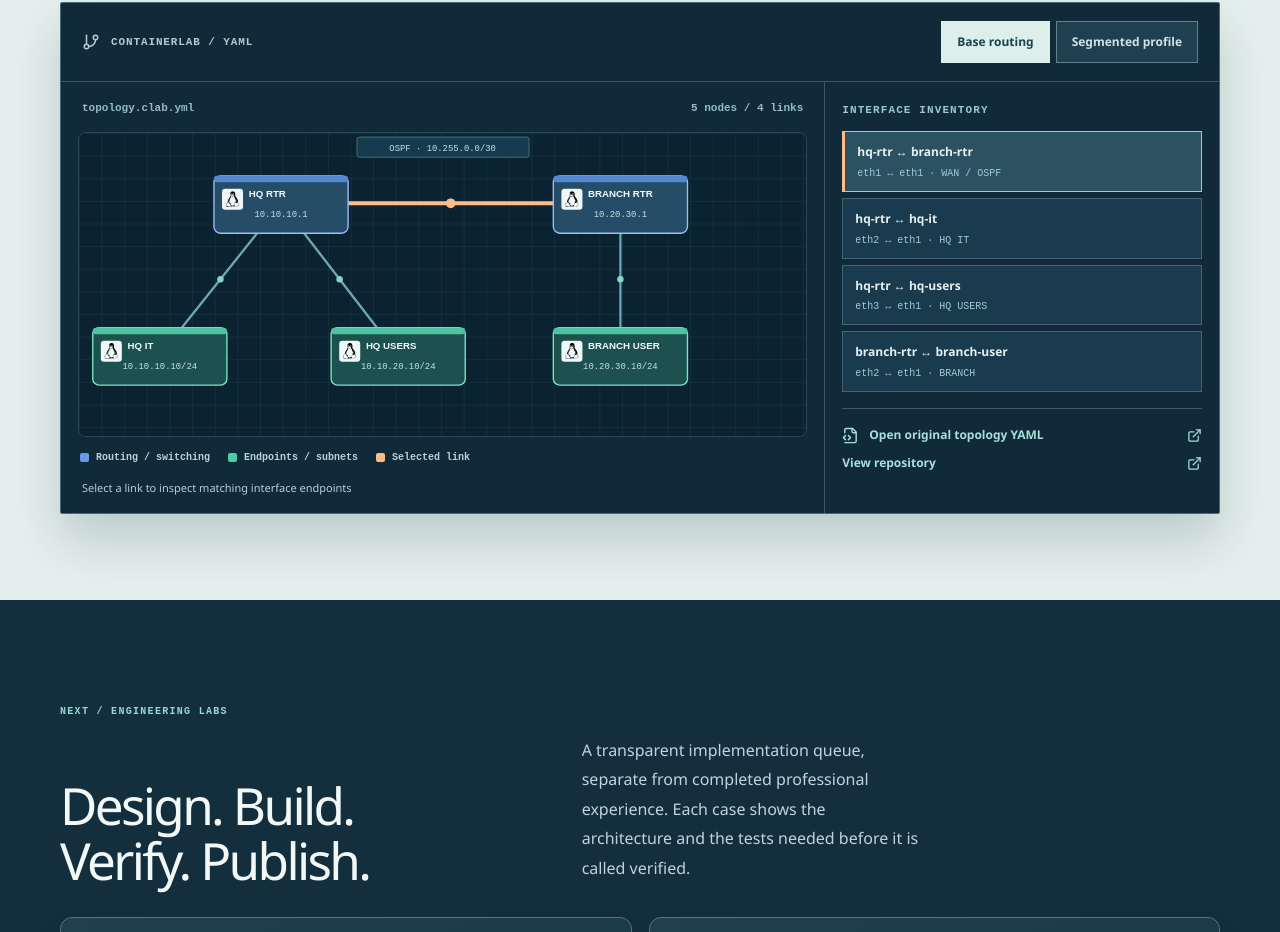
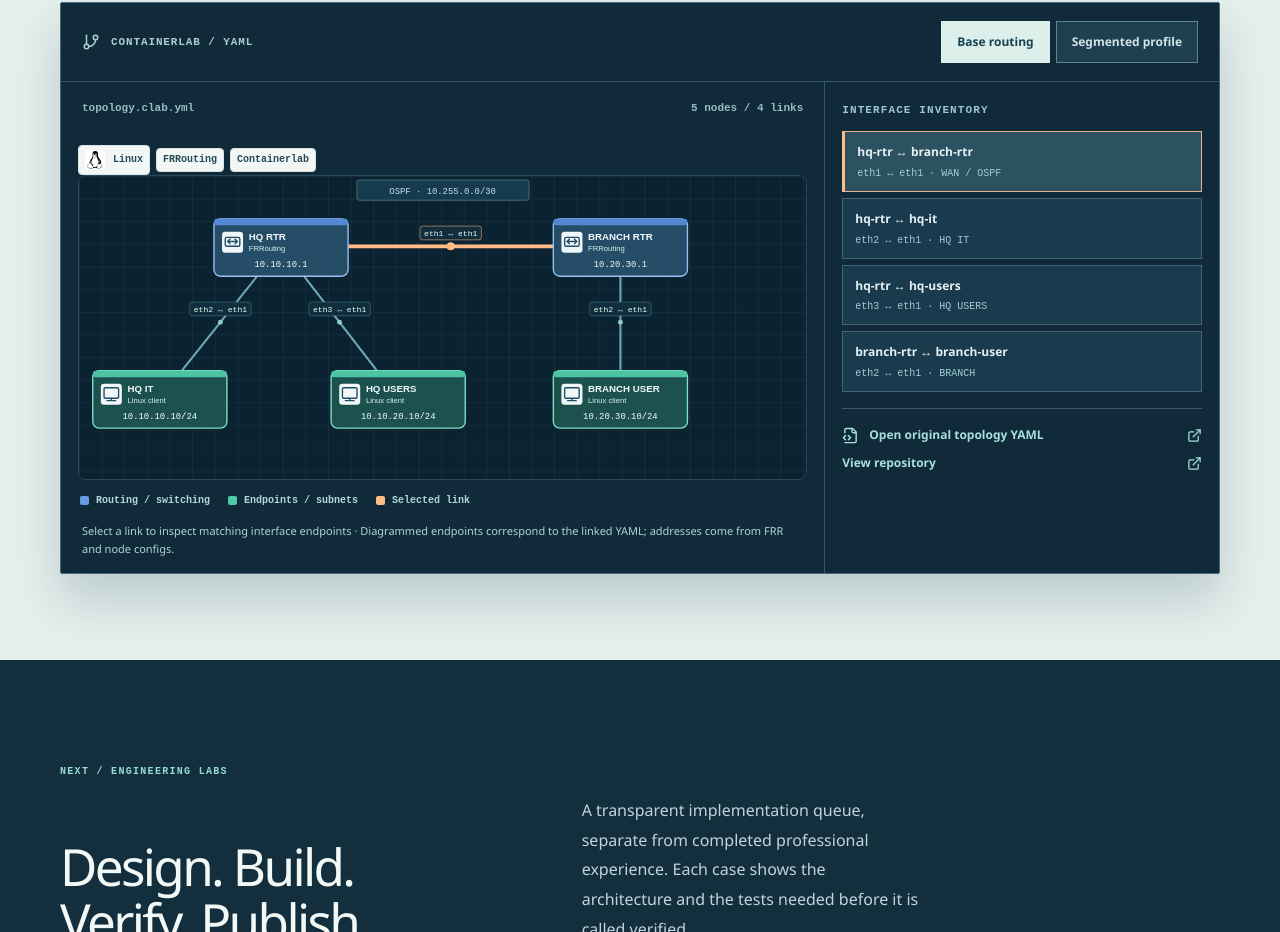
Before and after one commit to tahazitan/taha-zitane-portfolio, a Next.js app: page / in a window 1280 px wide. Shown: the part 7749-8681 px from the top of the page. Built offline with nearby package versions, Linux system fonts and the light colour scheme.

Commit message:
Render source-derived interface labels and truthful equipment roles in both topology profiles

```diff
--- a/src/components/SourceTopology.tsx
+++ b/src/components/SourceTopology.tsx
@@ -1,6 +1,7 @@
 "use client";
 import {useState} from "react";
 import {ExternalLink,GitBranch,FileCode2} from "lucide-react";
+import TechnologyMarks from "./TechnologyMarks";
 import type {Locale} from "@/data/content";
 
 // These links and interfaces match the owner's Containerlab YAML files.
@@ -38,9 +39,9 @@
  {a:"branch-switch",b:"branch-user",ports:"eth2 ↔ eth1"}
 ]};
 const copy={
- en:{kicker:"SOURCE-BACKED NETWORK",title:"The configuration is the source of truth.",intro:"An exact connection view derived from my public Containerlab YAML configurations. Not a GNS3 screenshot and not presented as proof of a running deployment.",a:"Base routing",b:"Segmented profile",inventory:"INTERFACE INVENTORY",read:"Open original topology YAML",project:"View repository",note:"Select a link to inspect matching interface endpoints",nodes:"nodes",links:"links"},
- fr:{kicker:"RÉSEAU DOCUMENTÉ PAR SON CODE",title:"L'architecture reliée à sa source.",intro:"Connexions fidèles aux fichiers YAML Containerlab de mon dépôt GitHub. Ce n'est pas une capture GNS3 ni une preuve de mise en production.",a:"Routage de base",b:"Profil segmenté",inventory:"INVENTAIRE DES INTERFACES",read:"Lire le YAML d'origine",project:"Voir le dépôt",note:"Choisissez une liaison pour examiner ses interfaces",nodes:"nœuds",links:"liens"},
- ar:{kicker:"شبكة موثقة بملفات المصدر",title:"الطوبولوجيا مطابقة لملفات الإعداد.",intro:"عرض للاتصالات المحددة في ملفات Containerlab YAML الموجودة في GitHub. ليس لقطة GNS3 ولا دليلاً على تشغيل الشبكة فعلياً.",a:"التوجيه الأساسي",b:"النسخة المجزأة",inventory:"المنافذ والاتصالات",read:"ملف YAML الأصلي",project:"افتح المستودع",note:"اختر اتصالاً لمعرفة المنافذ المطابقة",nodes:"أجهزة",links:"اتصالات"}
+ en:{kicker:"SOURCE-BACKED NETWORK",title:"The configuration is the source of truth.",intro:"An exact connection view derived from my public Containerlab YAML configurations. Not a GNS3 screenshot and not presented as proof of a running deployment.",a:"Base routing",b:"Segmented profile",inventory:"INTERFACE INVENTORY",read:"Open original topology YAML",project:"View repository",note:"Select a link to inspect matching interface endpoints",nodes:"nodes",links:"links",config:"Diagrammed endpoints correspond to the linked YAML; addresses come from FRR and node configs."},
+ fr:{kicker:"RÉSEAU DOCUMENTÉ PAR SON CODE",title:"L'architecture reliée à sa source.",intro:"Connexions fidèles aux fichiers YAML Containerlab de mon dépôt GitHub. Ce n'est pas une capture GNS3 ni une preuve de mise en production.",a:"Routage de base",b:"Profil segmenté",inventory:"INVENTAIRE DES INTERFACES",read:"Lire le YAML d'origine",project:"Voir le dépôt",note:"Choisissez une liaison pour examiner ses interfaces",nodes:"nœuds",links:"liens",config:"Liaisons tirées des YAML ; adressage relevé dans les configurations FRR et des hôtes."},
+ ar:{kicker:"شبكة موثقة بملفات المصدر",title:"الطوبولوجيا مطابقة لملفات الإعداد.",intro:"عرض للاتصالات المحددة في ملفات Containerlab YAML الموجودة في GitHub. ليس لقطة GNS3 ولا دليلاً على تشغيل الشبكة فعلياً.",a:"التوجيه الأساسي",b:"النسخة المجزأة",inventory:"المنافذ والاتصالات",read:"ملف YAML الأصلي",project:"افتح المستودع",note:"اختر اتصالاً لمعرفة المنافذ المطابقة",nodes:"أجهزة",links:"اتصالات",config:"الاتصالات من YAML والعناوين من إعدادات FRR والأجهزة."}
 } as const;
 export default function SourceTopology({locale,compact=false}:{locale:Locale;compact?:boolean}){
  const [mode,setMode]=useState<"base"|"secure">("base");
@@ -69,19 +70,22 @@
     <div className="source-columns">
      <div className="source-figure">
       <div className="source-caption"><span>{p.file}</span><span>{p.nodes.length} {t.nodes} / {p.edges.length} {t.links}</span></div>
-      <svg viewBox="0 0 900 375" role="img" aria-label={p.file+" architecture with source-backed IPv4 addressing and interface links"}>
+      <div className="source-technology"><TechnologyMarks technologies={mode==="secure"?["Containerlab","FRRouting","Linux","WireGuard"]:["Containerlab","FRRouting","Linux"]} limit={4} variant="inline"/></div>
+      <svg viewBox="0 0 900 375" role="img" aria-label={p.file+" · "+t.config}>
+       <desc>{t.intro} {t.config}</desc>
        <defs><pattern id="yaml-grid" width="28" height="28" patternUnits="userSpaceOnUse"><path d="M28 0H0V28" fill="none" stroke="#285062" strokeWidth=".65"/></pattern></defs>
        <rect width="900" height="375" fill="#0b2230"/><rect width="900" height="375" fill="url(#yaml-grid)"/>
        <rect x="344" y="5" width="213" height="25" rx="3" fill="#173b4e" stroke="#537d87"/>
        <text x="450" y="22" textAnchor="middle" fill="#c1e2e2" fontSize="11" fontFamily="monospace">{wan}</text>
-       {p.edges.map((e,i)=>{const a=nodes.get(e.a)!,b=nodes.get(e.b)!;return <g key={e.a+"-"+e.b}><path d={"M"+a.x+","+a.y+"L"+b.x+","+b.y} fill="none" stroke={active===i?"#ffbc86":"#6da7b5"} strokeWidth={active===i?5:2.8} strokeLinecap="round"/><circle cx={(a.x+b.x)/2} cy={(a.y+b.y)/2} r={active===i?6:4} fill={active===i?"#ffbc86":"#8cd2c5"}/></g>})}
-       {p.nodes.map(n=>{const m=address[n.id];return <g key={n.id} transform={"translate("+n.x+","+n.y+")"}>
+       {p.edges.map((e,i)=>{const a=nodes.get(e.a)!,b=nodes.get(e.b)!;const mx=(a.x+b.x)/2,my=(a.y+b.y)/2;return <g key={e.a+"-"+e.b}><path d={"M"+a.x+","+a.y+"L"+b.x+","+b.y} fill="none" stroke={active===i?"#ffbc86":"#6da7b5"} strokeWidth={active===i?4.6:2.6} strokeLinecap="round"/><circle cx={mx} cy={my} r={active===i?5:3} fill={active===i?"#ffbc86":"#8cd2c5"}/><rect x={mx-38} y={my-25} width="76" height="17" rx="3" fill="#102e3d" stroke={active===i?"#ffbc86":"#507e8c"} strokeWidth=".65"/><text x={mx} y={my-13} textAnchor="middle" fill="#ecf8f5" fontSize="10" fontFamily="monospace">{e.ports.split(" · ")[0]}</text><title>{e.a+" ↔ "+e.b+" · "+e.ports}</title></g>})}
+       {p.nodes.map(n=>{const m=address[n.id];const kind=n.id.endsWith("rtr")?"router":n.id.endsWith("switch")?"switch":"client";return <g key={n.id} transform={"translate("+n.x+","+n.y+")"}>
          <rect x="-83" y="-34" width="166" height="71" rx="8" fill={m.zone==="network"?"#254d67":"#1c514f"} stroke={m.zone==="network"?"#9bbef7":"#7be2c6"} strokeWidth="1.7"/>
          <rect x="-83" y="-34" width="166" height="8" rx="4" fill={m.zone==="network"?"#5488d2":"#4dc4a1"}/>
          <rect x="-73" y="-18" width="26" height="26" rx="4" fill="#eff7f8"/>
-         <image href="/tech-logos/linux.svg" x="-70" y="-15" width="20" height="20"/>
+         {kind==="router"?<g fill="none" stroke="#214b64" strokeWidth="1.7" strokeLinecap="round"><rect x="-69" y="-11" width="18" height="11" rx="2"/><path d="M-66 -6h12m-9 -3l-3 3 3 3m6 -6l3 3-3 3"/></g>:kind==="switch"?<g fill="#214b64"><rect x="-69" y="-12" width="18" height="13" rx="2"/><rect x="-66" y="-9" width="4" height="4" rx=".5" fill="#eaf4f4"/><rect x="-60" y="-9" width="4" height="4" rx=".5" fill="#eaf4f4"/><rect x="-54" y="-9" width="2" height="4" rx=".5" fill="#eaf4f4"/></g>:<g fill="none" stroke="#214b64" strokeWidth="1.7"><rect x="-69" y="-13" width="18" height="13" rx="1.5"/><path d="M-66 3h12m-6 -3v3"/></g>}
          <text x="-40" y="-8" textAnchor="start" fill="#f1f9fc" fontSize="12" fontWeight="700" fontFamily="Arial, sans-serif">{n.id.toUpperCase().replaceAll("-"," ")}</text>
-         <text x="0" y="17" textAnchor="middle" fill="#c8e1e5" fontSize="11" fontFamily="monospace">{m.addr}</text>
+         <text x="-40" y="6" textAnchor="start" fill="#d4f2e8" fontSize="9.5" fontFamily="Arial, sans-serif">{kind==="router"?"FRRouting":kind==="switch"?"Linux bridge":"Linux client"}</text>
+         <text x="0" y="26" textAnchor="middle" fill="#f2fcfc" fontSize="11" fontFamily="monospace">{m.addr}</text>
          <title>{n.label+" · "+m.role+" · "+m.addr}</title>
         </g>})}
        {mode==="secure"&&<g><rect x="374" y="344" width="157" height="24" rx="3" fill="#28495a" stroke="#56baad"/><text x="452" y="360" fill="#b9f4dc" fontSize="10.5" textAnchor="middle" fontFamily="monospace">WireGuard 10.254.0.0/30</text></g>}
@@ -91,7 +95,7 @@
        <span><i className="topology-key-user"/>{locale==="fr"?"Postes et VLAN":locale==="ar"?"أجهزة المستخدمين":"Endpoints / subnets"}</span>
        <span><i className="topology-key-link"/>{locale==="fr"?"Liaison sélectionnée":locale==="ar"?"الرابط المحدد":"Selected link"}</span>
       </div>
-      <p>{t.note}</p>
+      <p>{t.note} · {t.config}</p>
      </div>
      <aside className="source-aside"><h3>{t.inventory}</h3>
       <div className="source-edges">{p.edges.map((e,i)=><button key={e.a+e.b} type="button" aria-pressed={active===i} onClick={()=>setActive(i)}><strong dir="ltr">{e.a} ↔ {e.b}</strong><small dir="ltr">{e.ports}</small></button>)}</div>
```
